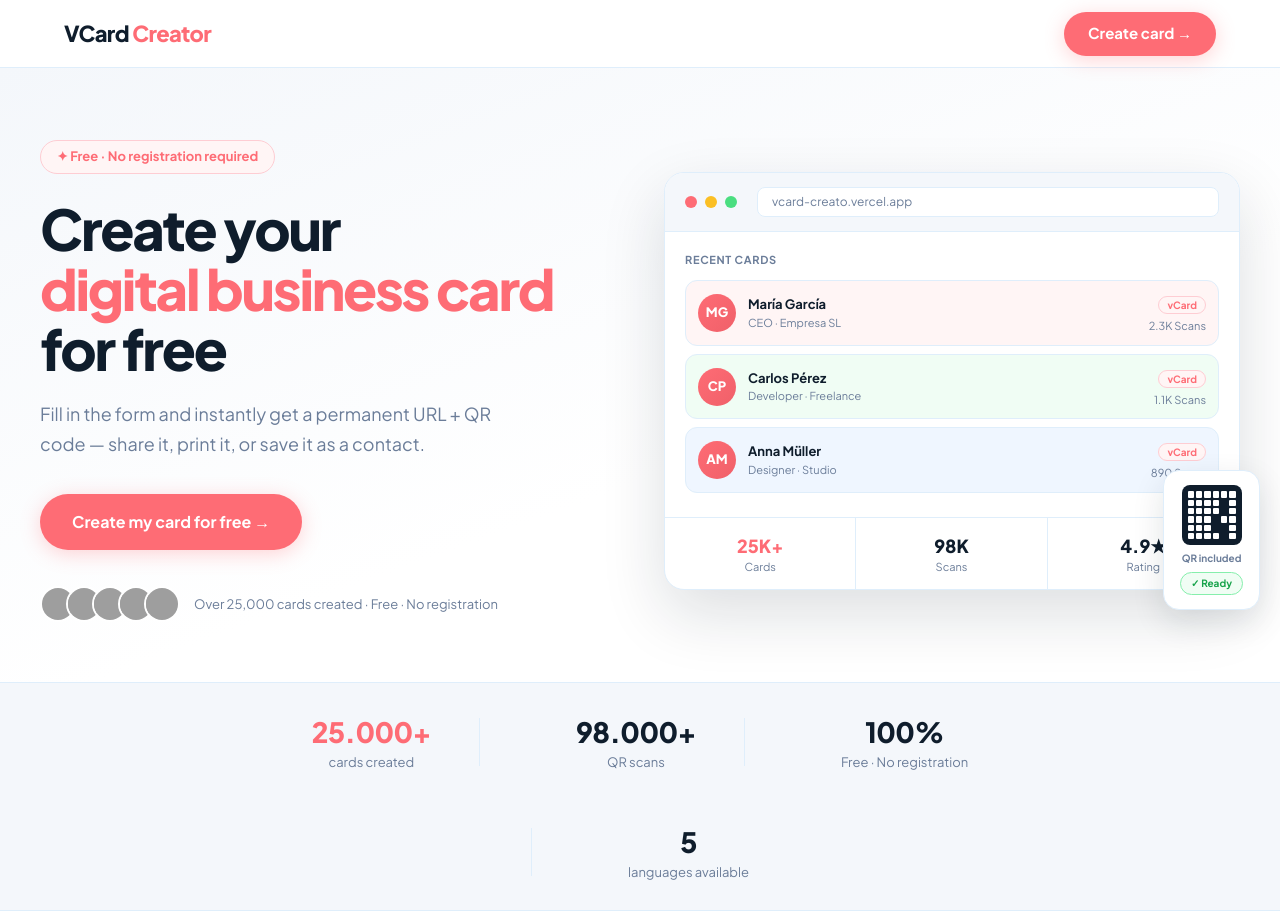
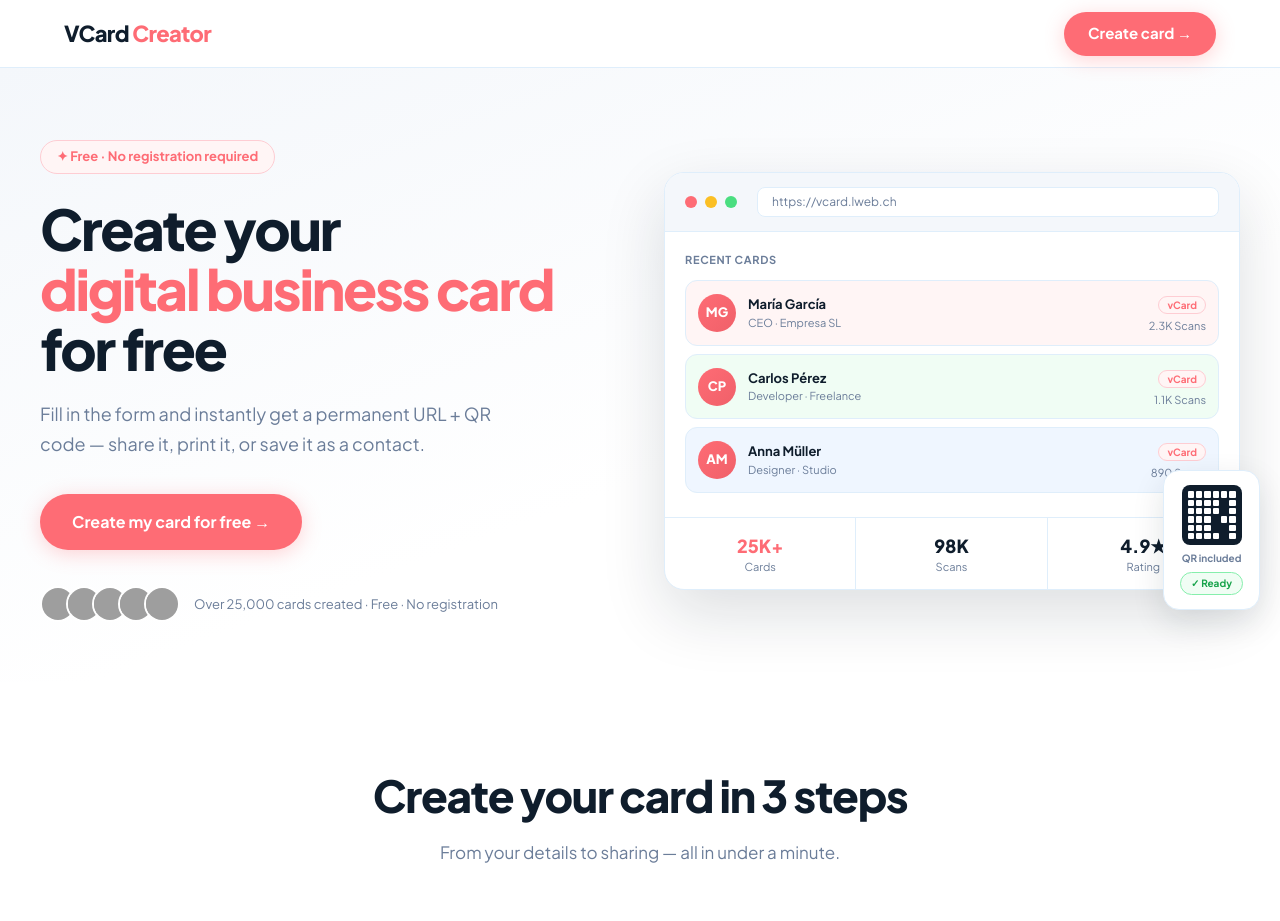
Before and after one commit to donia1222/vcard-creato, a Next.js app: page / in a window 1280 px wide. Shown: the top 921 px of the page. Built offline with nearby package versions, Linux system fonts and the light colour scheme; grey boxes are pictures that could not be loaded.

Commit message:
,mejrasadmintesnuevotestapps24“

```diff
--- a/app/page.tsx
+++ b/app/page.tsx
@@ -144,7 +144,7 @@ export default function LandingPage() {
                 <div style={{ width: 12, height: 12, borderRadius: '50%', background: '#fbbf24' }}/>
                 <div style={{ width: 12, height: 12, borderRadius: '50%', background: '#4ade80' }}/>
                 <div style={{ flex: 1, marginLeft: 12, background: '#fff', borderRadius: 8, padding: '5px 14px', fontSize: 12, color: GRAY, border: `1px solid ${BORDER}` }}>
-                  vcard-creato.vercel.app
+                https://vcard.lweb.ch
                 </div>
               </div>
               {/* Card list */}
@@ -221,25 +221,6 @@ export default function LandingPage() {
         </div>
       </section>
 
-      {/* ══ TRUST BAR ══ */}
-      <section style={{ background: LIGHT, borderTop: `1px solid ${BORDER}`, borderBottom: `1px solid ${BORDER}`, padding: '28px 24px' }}>
-        <div style={{ maxWidth: 900, margin: '0 auto', display: 'flex', alignItems: 'center', justifyContent: 'center', gap: 48, flexWrap: 'wrap' }}>
-          {[
-            ['25.000+', tr('land.trust.cards'), true],
-            ['98.000+', tr('land.trust.scans'), false],
-            ['100%', tr('land.trust.free'), false],
-            ['5', tr('land.trust.langs'), false],
-          ].map(([val, label, accent], i) => (
-            <div key={i} style={{ display: 'flex', alignItems: 'center', gap: i > 0 ? 48 : 0 }}>
-              {i > 0 && <div style={{ width: 1, height: 48, background: BORDER, marginRight: 48 }} />}
-              <div style={{ textAlign: 'center' }}>
-                <p style={{ fontSize: 28, fontWeight: 800, color: accent ? CORAL : DARK, letterSpacing: '-0.02em' }}>{val}</p>
-                <p style={{ fontSize: 13, color: GRAY }}>{label}</p>
-              </div>
-            </div>
-          ))}
-        </div>
-      </section>
 
       {/* ══ 3 STEPS ══ */}
       <section style={{ background: '#fff', padding: '80px 24px' }}>
```
